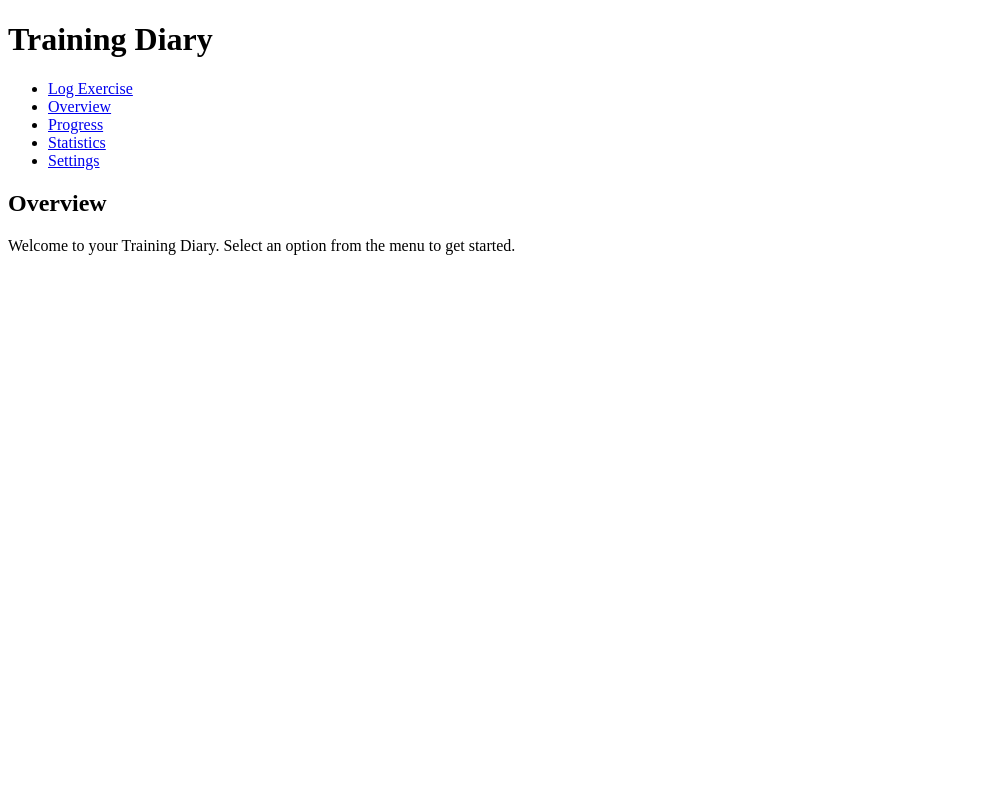
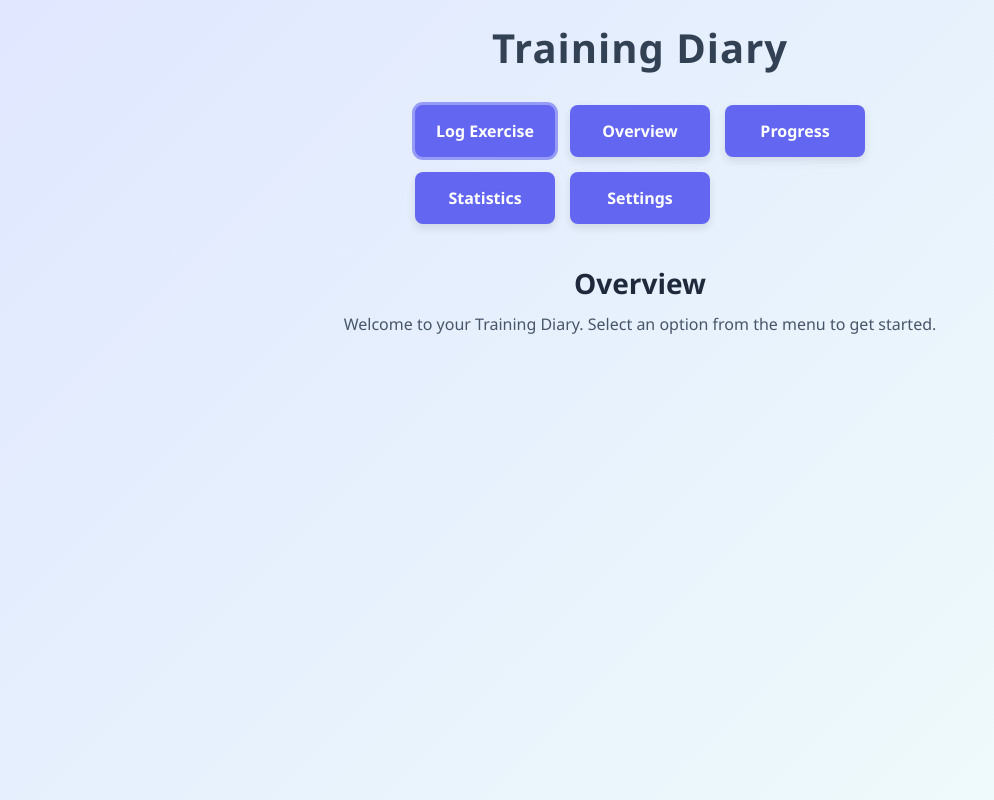
Before and after one commit to maxibabbban/Exercise-diary, a plain HTML site: page Web/index.html in a window 1280 px wide. Both pictures are taken after a click on the link "Log Exercise". Shown: the whole page, without its empty margins (0-994 px from the left). Drawn offline with Linux system fonts and the light colour scheme.

Commit message:
lagt till css samt js

```diff
--- a/Web/app.js
+++ b/Web/app.js
@@ -0,0 +1,23 @@
+// Lägg ripple-effekt på alla knappar
+document.querySelectorAll('.button').forEach(btn => {
+  btn.addEventListener('click', function(e) {
+    // Skapa ripple-element
+    const ripple = document.createElement('span');
+    ripple.classList.add('ripple');
+    this.appendChild(ripple);
+
+    // Sätt storlek utifrån knappens största dimension
+    const size = Math.max(this.offsetWidth, this.offsetHeight);
+    ripple.style.width = ripple.style.height = size + 'px';
+
+    // Beräkna position så ripple startar där användaren klickar
+    const rect = this.getBoundingClientRect();
+    ripple.style.left = (e.clientX - rect.left - size/2) + 'px';
+    ripple.style.top  = (e.clientY - rect.top  - size/2) + 'px';
+
+    // Ta bort ripple när animationen är klar
+    ripple.addEventListener('animationend', () => {
+      ripple.remove();
+    });
+  });
+});
--- a/Web/index.html
+++ b/Web/index.html
@@ -25,5 +25,6 @@
       <p>Welcome to your Training Diary. Select an option from the menu to get started.</p>
     </section>
   </main>
+  <script src="app.js"></script>
 </body>
 </html>
--- a/Web/style.css
+++ b/Web/style.css
@@ -0,0 +1,105 @@
+/* — Base Reset — */
+* {
+  margin: 0;
+  padding: 0;
+  box-sizing: border-box;
+}
+
+/* — Body & Layout — */
+body {
+  font-family: 'Segoe UI', Tahoma, sans-serif;
+  background: linear-gradient(135deg, #e0e7ff, #f0fdfa);
+  color: #1f2937;
+  min-height: 100vh;
+  display: flex;
+  flex-direction: column;
+  align-items: center;
+  padding: 20px;
+}
+
+/* — Header — */
+header {
+  margin-bottom: 30px;
+}
+header h1 {
+  font-size: 2.5rem;
+  letter-spacing: 1px;
+  color: #334155;
+}
+
+/* — Navigation Menu — */
+nav .menu {
+  display: grid;
+  grid-template-columns: repeat(auto-fit, minmax(140px, 1fr));
+  gap: 15px;
+  width: 100%;
+  max-width: 600px;
+  margin-bottom: 40px;
+  list-style: none;
+  padding: 0;
+}
+
+nav .menu li {
+  position: relative;
+}
+
+nav .button {
+  display: block;
+  text-decoration: none;
+  text-align: center;
+  padding: 15px 10px;
+  background: #6366f1;
+  color: white;
+  border-radius: 8px;
+  font-weight: 600;
+  position: relative;
+  overflow: hidden;
+  transition: transform 150ms ease, box-shadow 150ms ease, background 200ms ease;
+  box-shadow: 0 4px 8px rgba(0,0,0,0.1);
+}
+
+nav .button:hover {
+  transform: translateY(-3px);
+  box-shadow: 0 6px 12px rgba(0,0,0,0.15);
+  background: #4f46e5;
+}
+
+nav .button:focus {
+  outline: none;
+  box-shadow: 0 0 0 3px rgba(99,102,241,0.6);
+}
+
+/* — Ripple effect span — */
+nav .button .ripple {
+  position: absolute;
+  border-radius: 50%;
+  background: rgba(255, 255, 255, 0.6);
+  transform: scale(0);
+  animation: ripple 600ms linear;
+  pointer-events: none;
+}
+
+@keyframes ripple {
+  to {
+    transform: scale(4);
+    opacity: 0;
+  }
+}
+
+/* — Main overview section — */
+main .overview {
+  max-width: 600px;
+  text-align: center;
+}
+
+main .overview h2 {
+  font-size: 1.75rem;
+  margin-bottom: 10px;
+  color: #1e293b;
+}
+
+main .overview p {
+  font-size: 1rem;
+  line-height: 1.5;
+  color: #475569;
+}
```
